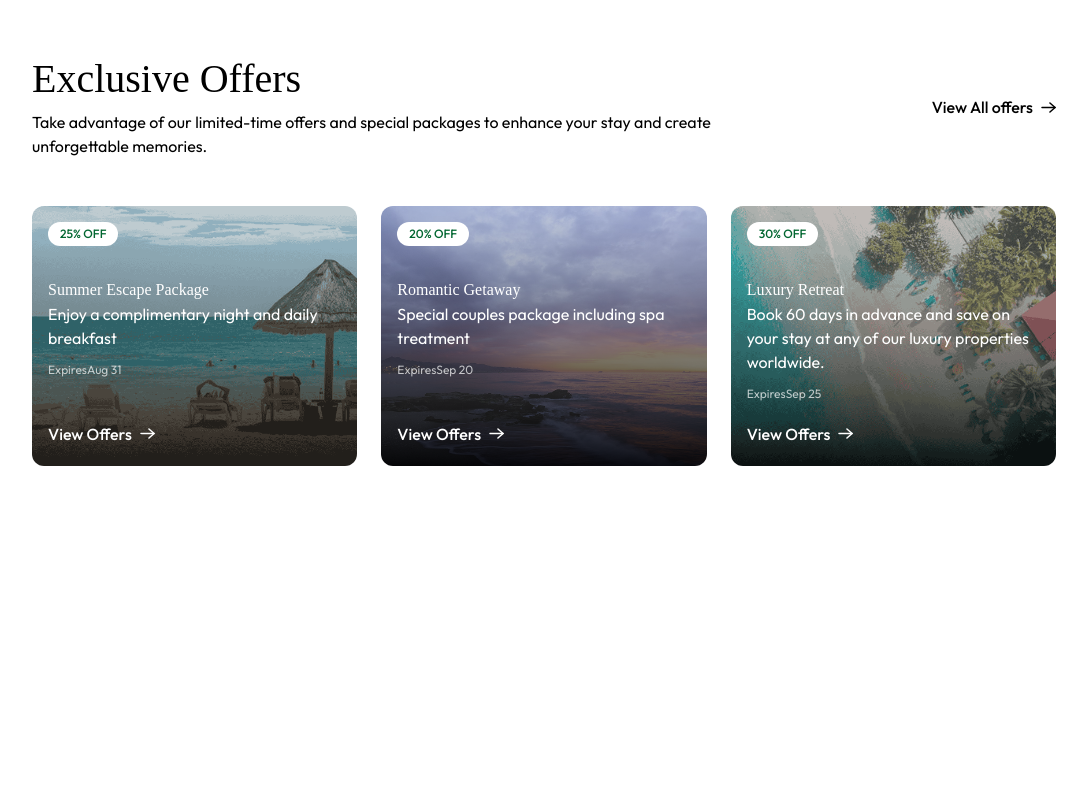
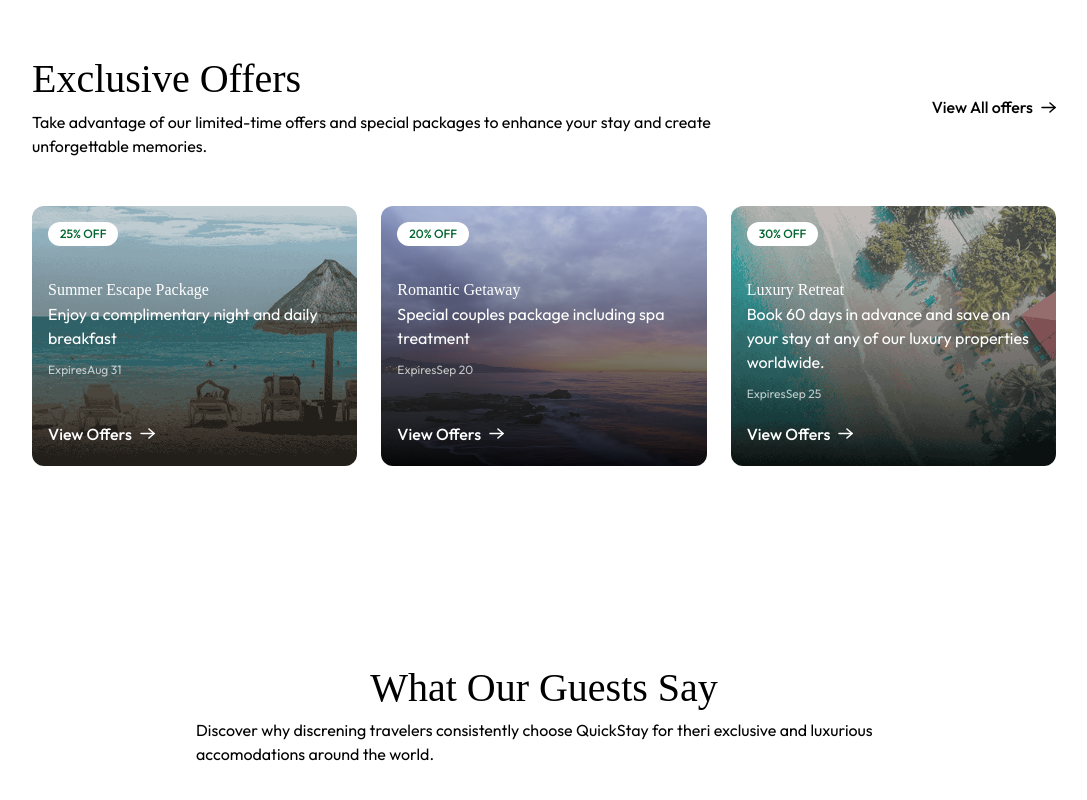
Before and after one commit to Arunkasana001/HOTEL-BOOKING, a React (Vite) app in the folder client/: page / in a window 1280 px wide. Shown: the part 1665-2465 px from the top of the page, without its empty margins (96-1183 px from the left). Before the commit the page ends 2251 px from the top, so only its background shows below. Built offline with nearby package versions, Linux system fonts and the light colour scheme; no server answers; a web font is replaced by a local one.

Commit message:
feat: add Testimonial component to Home page

```diff
--- a/client/src/components/Testimonial.jsx
+++ b/client/src/components/Testimonial.jsx
@@ -1,8 +1,9 @@
 import React from "react";
+import Title from "./Title";
 
 const Testimonial = () => {
   return (
-    <div>
+    <div className="flex flex-col items-center px-6 md:px-16 lg:px-24 border-slate-50 pt-20 pb-30 ">
       <Title
         title="What Our Guests Say"
         subTitle="Discover why discrening travelers consistently choose QuickStay for theri exclusive and luxurious accomodations around the world."
--- a/client/src/pages/Home.jsx
+++ b/client/src/pages/Home.jsx
@@ -2,12 +2,14 @@ import React from "react";
 import Hero from "../components/Hero";
 import FeaturedDestination from "../components/FeaturedDestination";
 import ExclusiveOffers from "../components/ExclusiveOffers";
+import Testimonial from "../components/Testimonial";
 const Home = () => {
   return (
     <>
       <Hero />
       <FeaturedDestination />
       <ExclusiveOffers />
+      <Testimonial />
     </>
   );
 };
```
